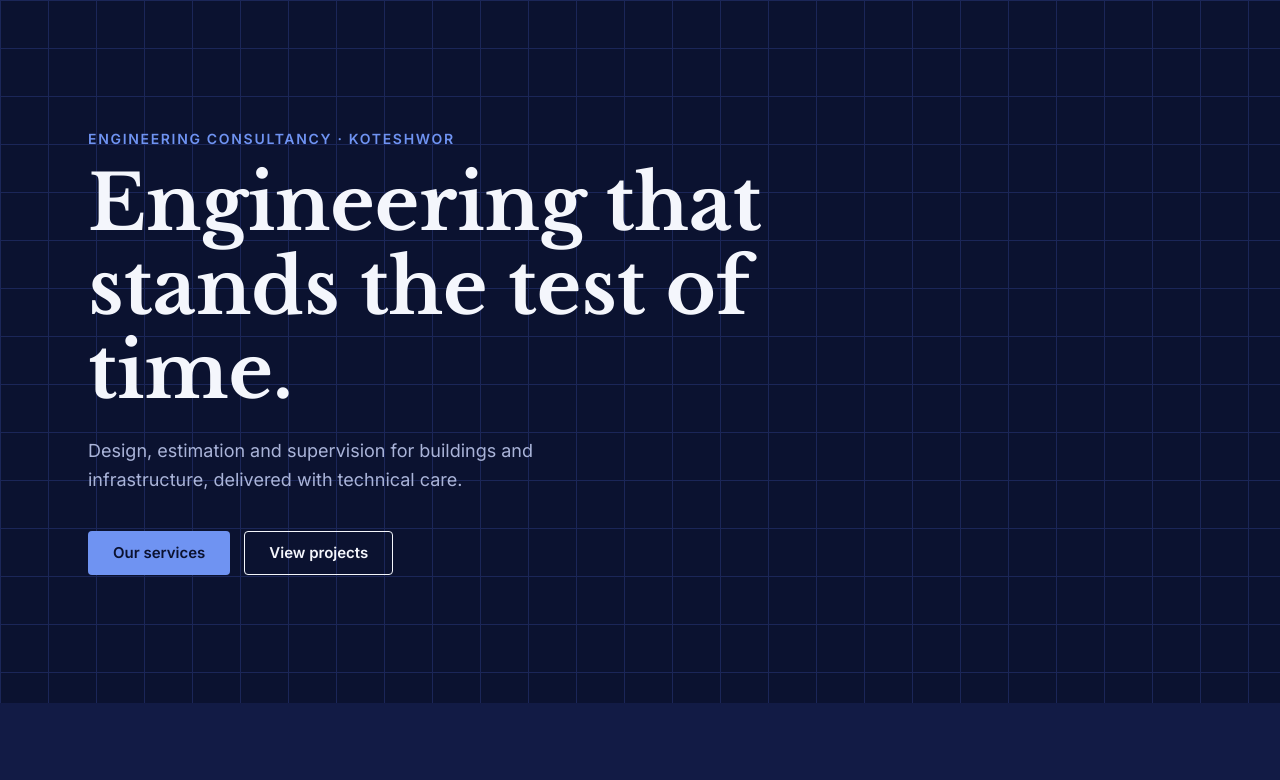
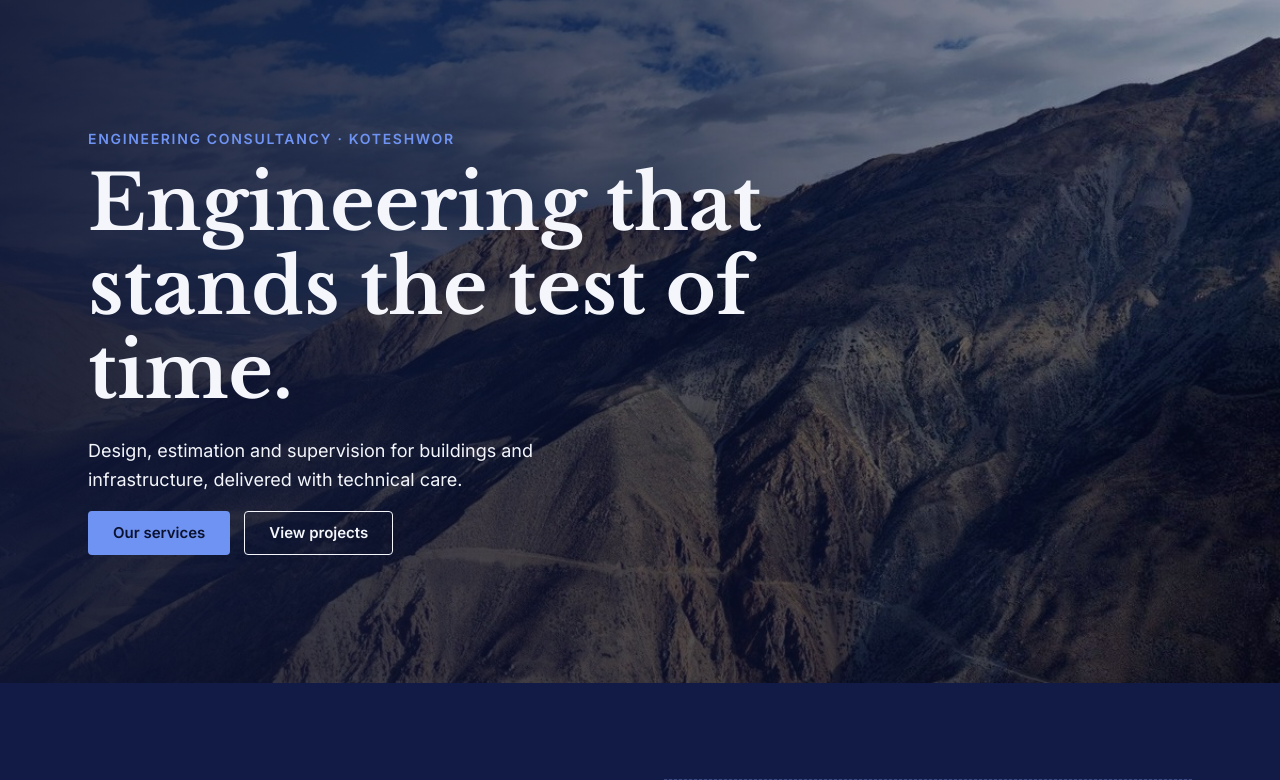
Before and after one commit to subekshya-s/Hira_Consultancy, a Django app: page / in a window 1280 px wide. Shown: the part 85-865 px from the top of the page. Run offline with Django 5.2, Linux system fonts and the light colour scheme; data comes from the database, SQL or seed files in the repository; data that the repository does not hold is empty.

Commit message:
Hero;fading photo album

```diff
--- a/hira_site/core/static/core/css/site.css
+++ b/hira_site/core/static/core/css/site.css
@@ -57,8 +57,11 @@ p { margin: 0 0 16px; }
 .nav a { text-decoration: none; }
 
 /* Hero */
-.hero { padding: clamp(64px, 10vw, 130px) 0; background-color: var(--navy); background-image: linear-gradient(var(--line) 1px, transparent 1px), linear-gradient(90deg, var(--line) 1px, transparent 1px); background-size: 48px 48px; }
-.hero .lead { color: var(--muted); margin-bottom: 36px; }
+.hero { position: relative; overflow: hidden; padding: clamp(64px, 10vw, 130px) 0; background-color: var(--navy); }
+.hero-content { position: relative; z-index: 2; }
+.hero-slides, .hero-slides .slide { position: absolute; inset: 0; }
+.hero-slides .slide { background-size: cover; background-position: center; opacity: 0; transition: opacity 1.4s ease; }
+.hero-slides .slide.is-active { opacity: 1; }.hero-slides::after { content: ""; position: absolute; inset: 0; background: linear-gradient(90deg, rgba(11, 18, 48, .92) 0%, rgba(11, 18, 48, .7) 50%, rgba(11, 18, 48, .4) 100%); }
 
 /* Layout helpers */
 .split { display: grid; grid-template-columns: repeat(auto-fit, minmax(300px, 1fr)); gap: 48px; align-items: center; }
--- a/hira_site/core/static/core/js/scroll.js
+++ b/hira_site/core/static/core/js/scroll.js
@@ -49,4 +49,16 @@
   const onScroll = () => header.classList.toggle("is-scrolled", window.scrollY > 10);
   window.addEventListener("scroll", onScroll, { passive: true });
   onScroll();
+
+    // Hero album: move "is-active" to the next slide every 6 seconds
+  const slides = document.querySelectorAll(".hero-slides .slide");
+  const reduceMotion = window.matchMedia("(prefers-reduced-motion: reduce)").matches;
+  if (slides.length > 1 && !reduceMotion) {
+    let current = 0;
+    setInterval(() => {
+      slides[current].classList.remove("is-active");
+      current = (current + 1) % slides.length;
+      slides[current].classList.add("is-active");
+    }, 6000);
+  }
 })();
--- a/hira_site/core/templates/core/home.html
+++ b/hira_site/core/templates/core/home.html
@@ -6,9 +6,18 @@
 {% endblock %}
 
 {% block content %}
+{% static 'core/img/hero/hilsa_karnali.jpg' as hero_photo_1 %}
+{% static 'core/img/hero/field_uav_mobilisation.jpg' as hero_photo_2 %}
+{% static 'core/img/hero/myardi_khola.jpg' as hero_photo_3 %}
+{% static 'core/img/hero/field_gnss_base.jpg' as hero_photo_4 %}
 
 <section class="hero">
-  <div class="wrap">
+  <div class="hero-slides" aria-hidden="true">
+    <div class="slide is-active" style="background-image: url('{{ hero_photo_1 }}')"></div>
+    <div class="slide" style="background-image: url('{{ hero_photo_2 }}')"></div>
+    <div class="slide" style="background-image: url('{{ hero_photo_3 }}')"></div>
+    <div class="slide" style="background-image: url('{{ hero_photo_4 }}')"></div> </div>
+  <div class="wrap hero-content">
     <p class="eyebrow">Engineering consultancy &middot; Koteshwor</p>
     <h1>{{ site.tagline }}</h1>
     <p class="lead">{{ site.hero_text }}</p>
```
Also changed, not shown: hira_site/core/static/core/img/hero/field_gnss_base.jpg (added), hira_site/core/static/core/img/hero/field_uav_mobilisation.jpg (added), hira_site/core/static/core/img/hero/hilsa_karnali.jpg (added), hira_site/core/static/core/img/hero/myardi_khola.jpg (added).
